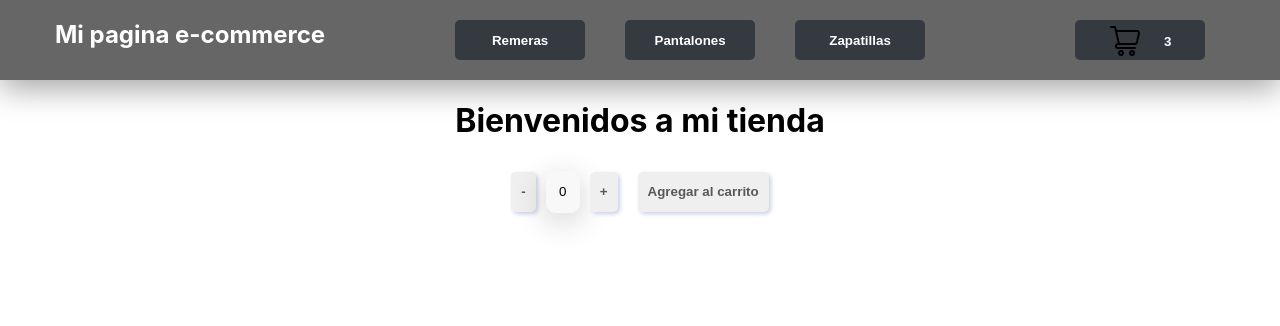
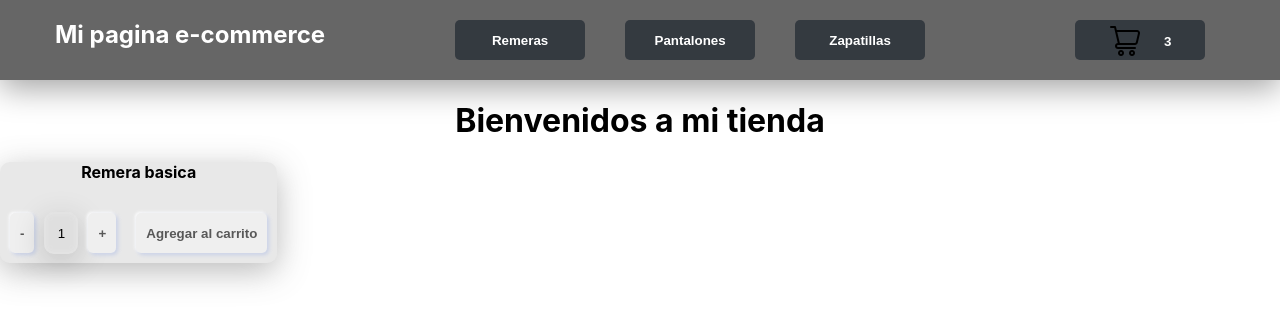
Before and after one commit to LautaroTresca/Repositorio-ReactJS-LautaroTresca, a React (Create React App) app: page / in a window 1280 px wide. Shown: the top 326 px of the page. Built offline with nearby package versions, Linux system fonts and the light colour scheme.

Commit message:
agregue estilo al contador

```diff
--- a/src/App.js
+++ b/src/App.js
@@ -17,8 +17,8 @@ function App() {
   return (
     <div className="App">
       <Navbar/>
-      <ItemListContainer greeting={"Bienvenidos a mi tienda"} />
-      <Counter stock={5} onAdd={handleOnAdd}/>
+      <ItemListContainer greeting={"Bienvenidos a mi tienda"}/>
+      <Counter stock={5} onAdd={handleOnAdd} titulo={"Remera basica"}/>
     </div>
   );
 }
--- a/src/componentes/ItemCount/ItemCount.css
+++ b/src/componentes/ItemCount/ItemCount.css
@@ -33,3 +33,12 @@
     border-radius: 10px;
     text-align: center;
 }
+
+.card{
+  width: fit-content;
+  background: rgb(141 141 141 / 20%);
+  box-shadow: 0 8px 32px 0 rgb(87 87 88 / 41%);
+  backdrop-filter: blur( 4px );
+  -webkit-backdrop-filter: blur( 4px );
+  border-radius: 10px;
+}
--- a/src/componentes/ItemCount/ItemCount.js
+++ b/src/componentes/ItemCount/ItemCount.js
@@ -3,8 +3,8 @@ import "./ItemCount.css"
 
 //llamo al hook useState y le paso por parametros el stock y la funcion onAdd
 
-const Counter = ({stock, onAdd}) =>{
-    const[value, setValue] = useState(0)
+const Counter = ({titulo, stock, onAdd}) =>{
+    const[value, setValue] = useState(1)
 
 //creo las funciones para los botones
 
@@ -12,7 +12,7 @@ const Counter = ({stock, onAdd}) =>{
 
         //pregunto si el valor es mayor a 0, si no lo es deja de ejecutar la funcion y deja de restar
 
-        if(value > 0){
+        if(value > 1){
             setValue(value - 1)
         }
     }
@@ -30,7 +30,8 @@ const Counter = ({stock, onAdd}) =>{
 //creo los elementos para que React los renderize luego en el virtualDOM
 
     return(
-        <div>
+        <div className='card'>
+            <h4>{titulo}</h4>
             <button className='css-button-neumorphic' onClick={restar}>-</button>
             <input className='input' value={value} onChange={(e) => setValue(e.target.value)}/>
             <button className='css-button-neumorphic' onClick={sumar}>+</button>
```
